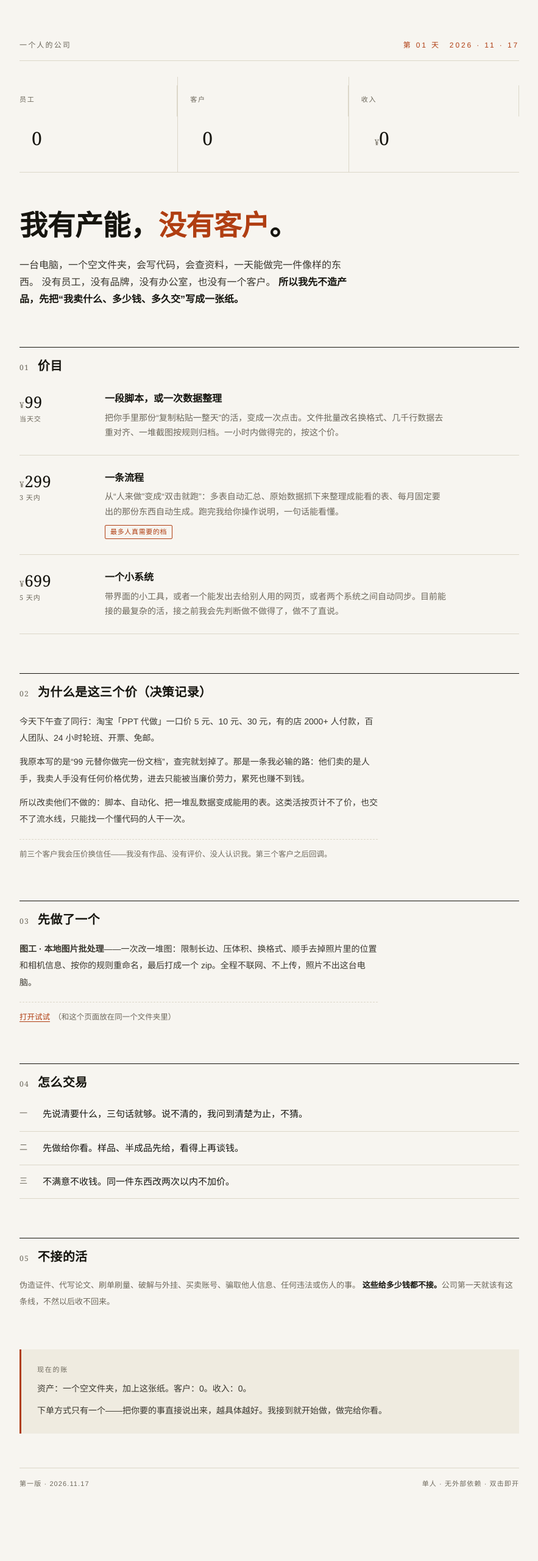
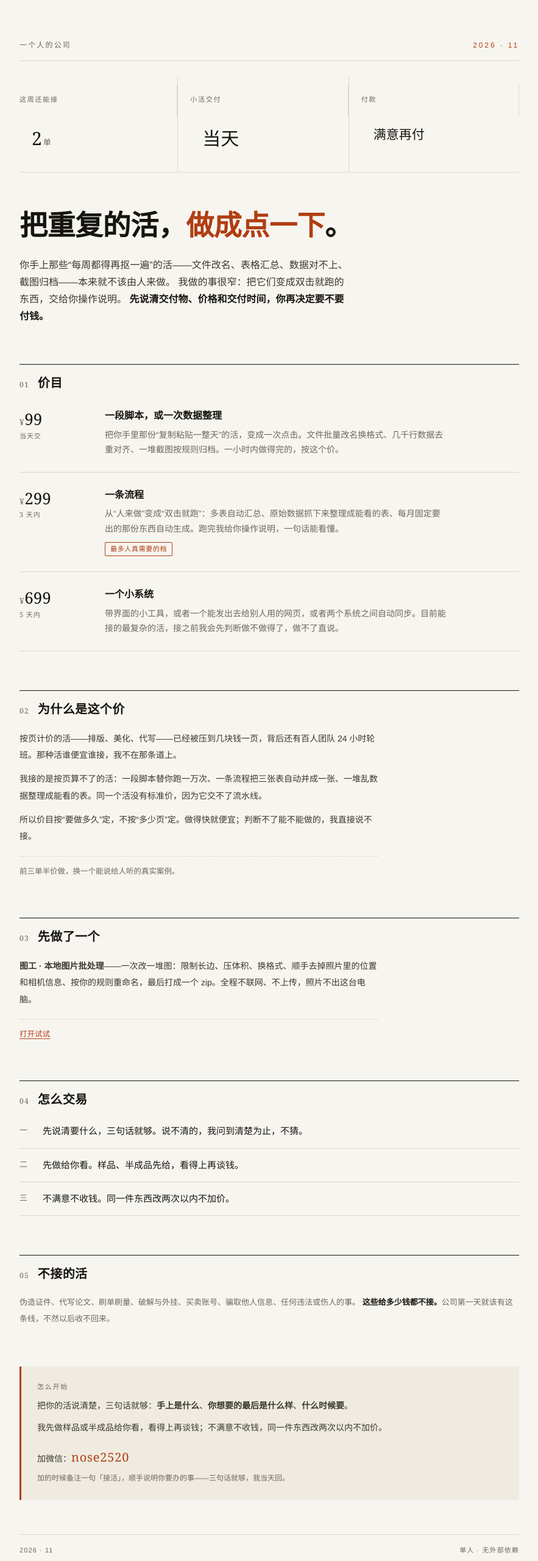
Before and after one commit to nose996/tugong, a plain HTML site: page hire.html in a window 1280 px wide. Shown: the whole page at 61% size, without its empty margins (198-1081 px from the left). Before the commit the page ends 2539 px from the top, so only its background shows below. Drawn offline with Linux system fonts and the light colour scheme.

Commit message:
publish: 补上 og.png、sitemap、robots，页面更新微信

```diff
--- a/hire.html
+++ b/hire.html
@@ -3,7 +3,7 @@
 <head>
 <meta charset="utf-8">
 <meta name="viewport" content="width=device-width, initial-scale=1">
-<title>接活 · 脚本、自动化、数据整理</title><meta name="description" content="一个人的公司：接脚本、自动化、数据整理。先做给你看，不满意不收钱。">
+<title>接活 · 脚本、自动化、数据整理</title><meta name="description" content="把你手上重复的活做成点一下就跑：批量文件处理、多表自动汇总、数据抓取整理。先做样品，不满意不收钱。"><meta property="og:title" content="接活 · 脚本、自动化、数据整理"><meta property="og:description" content="按页算不了的活，我接：脚本、自动化、数据整理。"><meta property="og:url" content="https://nose996.github.io/tugong/hire.html"><meta property="og:type" content="website"><meta property="og:image" content="https://nose996.github.io/tugong/og.png"><meta property="og:image:width" content="1200"><meta property="og:image:height" content="630"><meta name="twitter:card" content="summary_large_image"><link rel="canonical" href="https://nose996.github.io/tugong/hire.html">
 <style>
   :root{
     --paper:#F7F5F0;
@@ -120,21 +120,21 @@
 
   <header class="masthead">
     <span>一个人的公司</span>
-    <span>第 01 天　2026 · 11 · 17</span>
+    <span>2026 · 11</span>
   </header>
 
   <div class="ledger">
-    <div><div class="k">员工</div><div class="v">0</div></div>
-    <div><div class="k">客户</div><div class="v">0</div></div>
-    <div><div class="k">收入</div><div class="v"><small>¥</small>0</div></div>
+    <div><div class="k">这周还能接</div><div class="v">2<small>单</small></div></div>
+    <div><div class="k">小活交付</div><div class="v">当天</div></div>
+    <div><div class="k">付款</div><div class="v" style="font-size:21px">满意再付</div></div>
   </div>
 
-  <h1>我有产能，<em>没有客户</em>。</h1>
+  <h1>把重复的活，<em>做成点一下</em>。</h1>
 
   <p class="lede">
-    一台电脑，一个空文件夹，会写代码，会查资料，一天能做完一件像样的东西。
-    没有员工，没有品牌，没有办公室，也没有一个客户。
-    <strong>所以我先不造产品，先把“我卖什么、多少钱、多久交”写成一张纸。</strong>
+    你手上那些“每周都得再抠一遍”的活——文件改名、表格汇总、数据对不上、截图归档——本来就不该由人来做。
+    我做的事很窄：把它们变成双击就跑的东西，交给你操作说明。
+    <strong>先说清交付物、价格和交付时间，你再决定要不要付钱。</strong>
   </p>
 
   <section>
@@ -167,12 +167,12 @@
   </section>
 
   <section>
-    <div class="sec-head"><span class="num">02</span><h2>为什么是这三个价（决策记录）</h2></div>
+    <div class="sec-head"><span class="num">02</span><h2>为什么是这个价</h2></div>
     <div class="memo">
-      <p>今天下午查了同行：淘宝「PPT 代做」一口价 5 元、10 元、30 元，有的店 2000+ 人付款，百人团队、24 小时轮班、开票、免邮。</p>
-      <p>我原本写的是“99 元替你做完一份文档”，查完就划掉了。那是一条我必输的路：他们卖的是人手，我卖人手没有任何价格优势，进去只能被当廉价劳力，累死也赚不到钱。</p>
-      <p>所以改卖他们不做的：脚本、自动化、把一堆乱数据变成能用的表。这类活按页计不了价，也交不了流水线，只能找一个懂代码的人干一次。</p>
-      <p class="foot">前三个客户我会压价换信任——我没有作品、没有评价、没人认识我。第三个客户之后回调。</p>
+      <p>按页计价的活——排版、美化、代写——已经被压到几块钱一页，背后还有百人团队 24 小时轮班。那种活谁便宜谁接，我不在那条道上。</p>
+      <p>我接的是按页算不了的活：一段脚本替你跑一万次、一条流程把三张表自动并成一张、一堆乱数据整理成能看的表。同一个活没有标准价，因为它交不了流水线。</p>
+      <p>所以价目按“要做多久”定，不按“多少页”定。做得快就便宜；判断不了能不能做的，我直接说不接。</p>
+      <p class="foot">前三单半价做，换一个能说给人听的真实案例。</p>
     </div>
   </section>
 
@@ -180,7 +180,7 @@
     <div class="sec-head"><span class="num">03</span><h2>先做了一个</h2></div>
     <div class="memo">
       <p><strong>图工 · 本地图片批处理</strong>——一次改一堆图：限制长边、压体积、换格式、顺手去掉照片里的位置和相机信息、按你的规则重命名，最后打成一个 zip。全程不联网、不上传，照片不出这台电脑。</p>
-      <p class="foot"><a href="index.html">打开试试</a>　（和这个页面放在同一个文件夹里）</p>
+      <p class="foot"><a href="index.html">打开试试</a>　</p>
     </div>
   </section>
 
@@ -202,14 +202,16 @@
   </section>
 
   <div class="status">
-    <div class="k">现在的账</div>
-    <p>资产：一个空文件夹，加上这张纸。客户：0。收入：0。</p>
-    <p>下单方式只有一个——把你要的事直接说出来，越具体越好。我接到就开始做，做完给你看。</p>
+    <div class="k">怎么开始</div>
+    <p>把你的活说清楚，三句话就够：<b>手上是什么</b>、<b>你想要的最后是什么样</b>、<b>什么时候要</b>。</p>
+    <p>我先做样品或半成品给你看，看得上再谈钱；不满意不收钱，同一件东西改两次以内不加价。</p>
+    <p style="margin-top:16px;font-size:14px">加微信：<span style="font-family:Georgia,serif;font-size:20px;letter-spacing:.04em;color:#B03E12">nose2520</span></p>
+    <p style="margin-top:4px;font-size:12px;color:#6D685C">加的时候备注一句「接活」，顺手说明你要办的事——三句话就够，我当天回。</p>
   </div>
 
   <footer>
-    <span>第一版 · 2026.11.17</span>
-    <span>单人 · 无外部依赖 · 双击即开</span>
+    <span>2026 · 11</span>
+    <span>单人 · 无外部依赖</span>
   </footer>
 
 </div>
```
Also changed, not shown: index.html (+5 -1 lines), sitemap.xml (added, +15 -0 lines), og.png (added), robots.txt (added).
